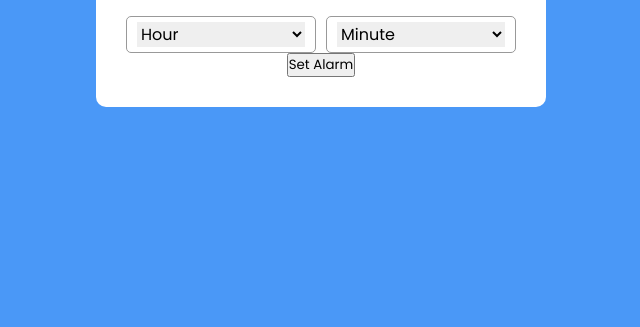
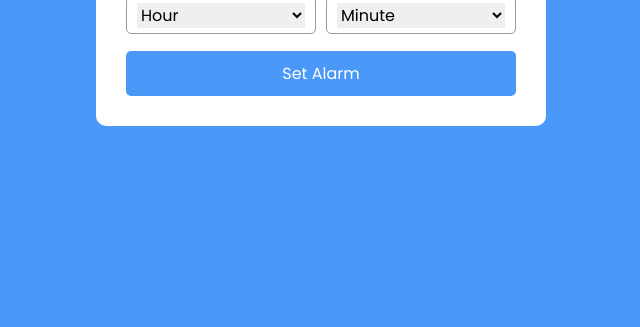
Before and after one commit to bahareseddigh/Alarm-Clock, a plain HTML site: page index.html in a window 1280 px wide. Shown: the part 473-800 px from the top of the page, without its empty margins (319-959 px from the left). Drawn offline with Linux system fonts and the light colour scheme.

Commit message:
set style on button

```diff
--- a/style.css
+++ b/style.css
@@ -43,3 +43,18 @@ body{
     width: 100%;
     cursor: pointer;
 }
+.container button{
+    width: 100%;
+    border: 0;
+    margin-top: 17px;
+    padding: 10px 0;
+    border-radius: 5px;
+    font-size: 16px;
+    cursor: pointer;
+    background-color: #4a98f7;
+    color: #fff;
+    transition: all .2s;
+}
+.container button:hover{
+    background-color: #338bf7;
+}
```
